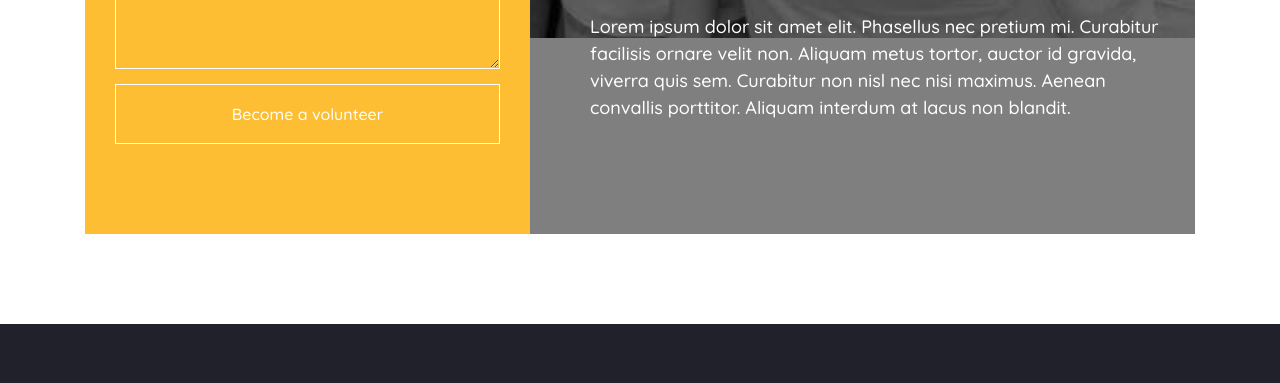
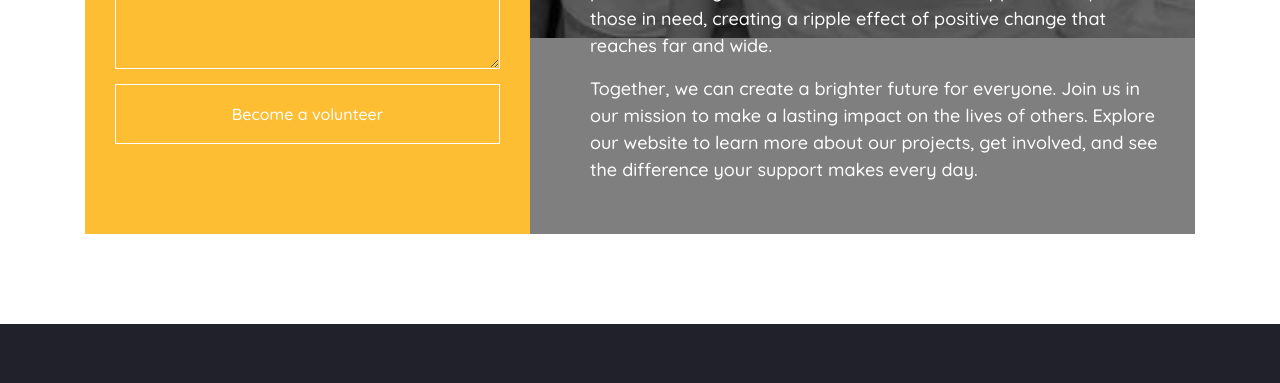
Before and after one commit to Mahikagarg09/Charity, a plain HTML site: page free-charity-website-template/volunteer.html in a window 1280 px wide. Shown: the part 811-1194 px from the top of the page. Drawn offline with nearby package versions, Linux system fonts and the light colour scheme.

Commit message:
Update volunteer.html

```diff
--- a/free-charity-website-template/volunteer.html
+++ b/free-charity-website-template/volunteer.html
@@ -136,7 +136,9 @@
                             </div>
                             <div class="volunteer-text">
                                 <p>
-                                    Lorem ipsum dolor sit amet elit. Phasellus nec pretium mi. Curabitur facilisis ornare velit non. Aliquam metus tortor, auctor id gravida, viverra quis sem. Curabitur non nisl nec nisi maximus. Aenean convallis porttitor. Aliquam interdum at lacus non blandit.
+                                    We believe that every act of kindness, no matter how small, has the power to change the world. Our mission is to support and uplift those in need, creating a ripple effect of positive change that reaches far and wide.
+                                </p>
+                                <p>Together, we can create a brighter future for everyone. Join us in our mission to make a lasting impact on the lives of others. Explore our website to learn more about our projects, get involved, and see the difference your support makes every day.
                                 </p>
                             </div>
                         </div>
```
